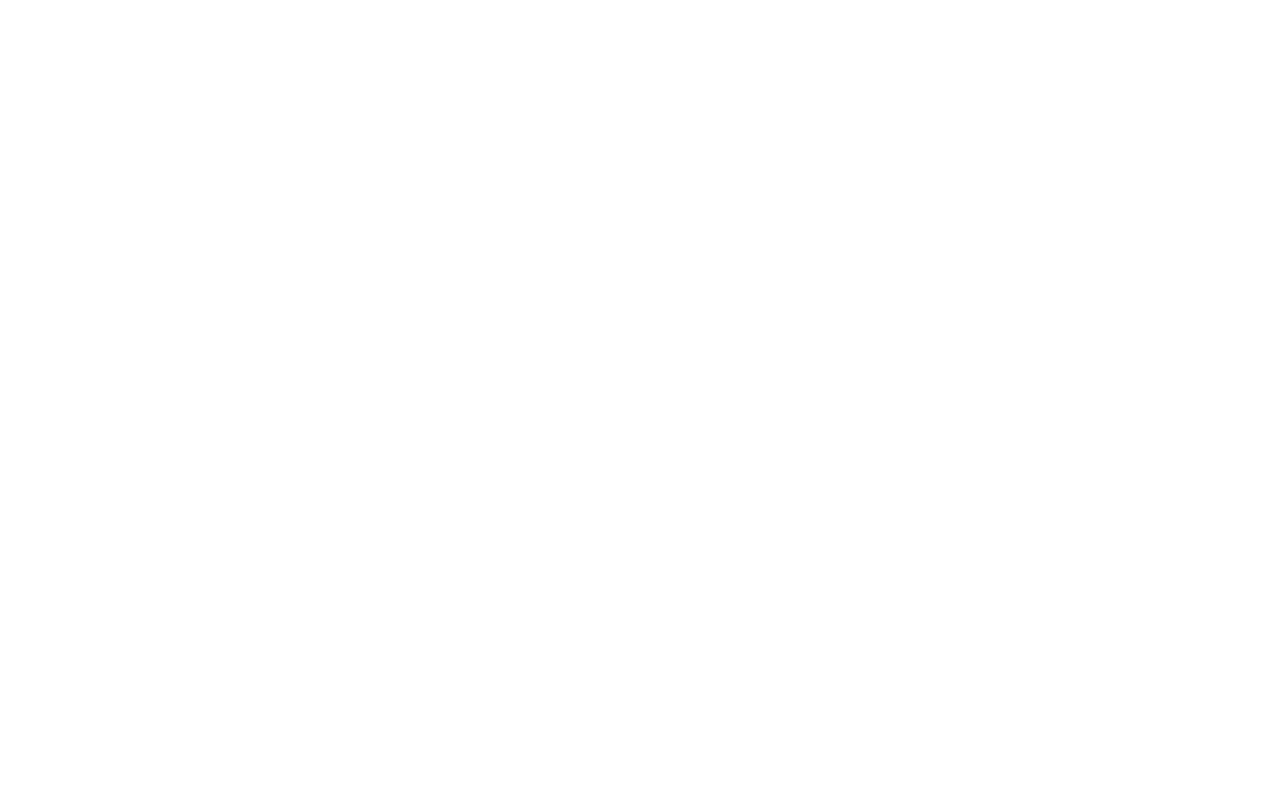
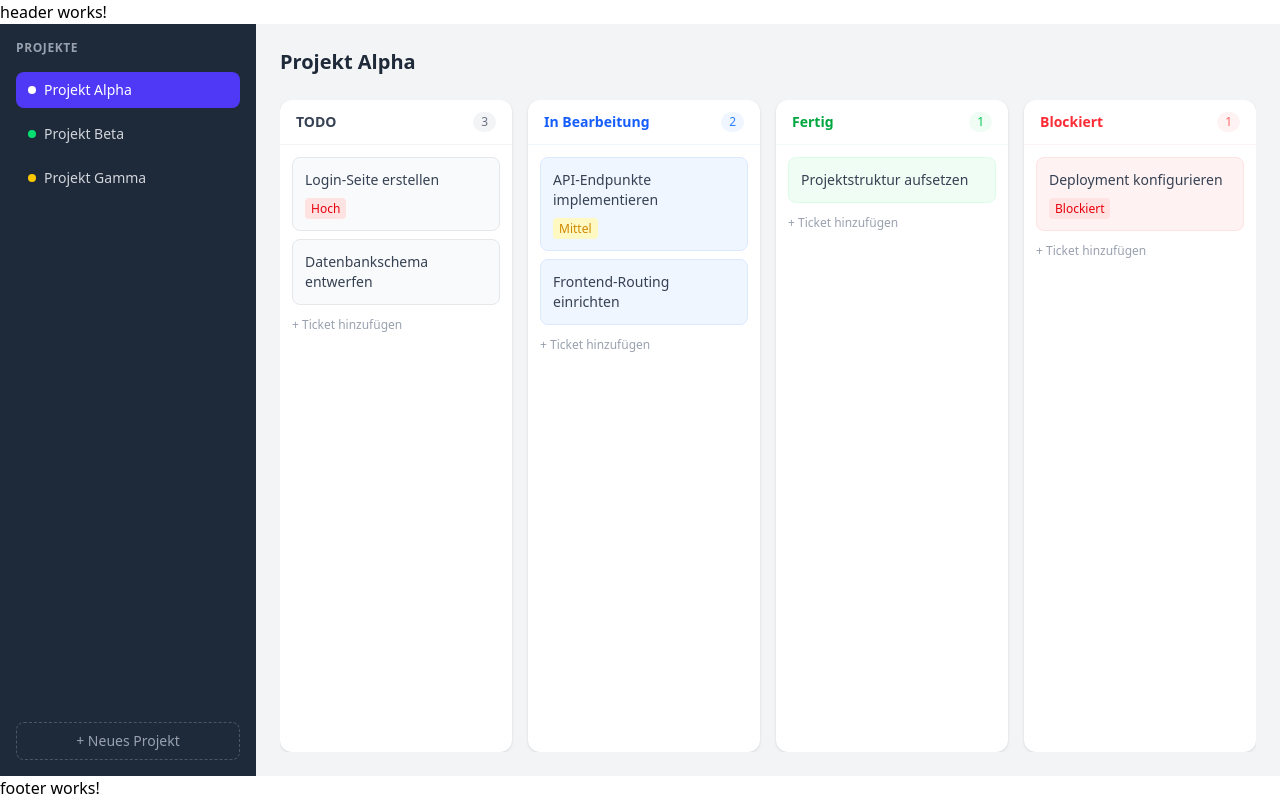
Before and after one commit to ChristianW12/verteilte-systeme-programm, an Angular app in the folder frontend/frontend-app/: page /dashboard in a window 1280 px wide. Before the commit this address led to /. Built offline with nearby package versions, Linux system fonts and the light colour scheme.

Commit message:
adding template for header, footer and prototype for dashboard site

```diff
--- a/frontend/frontend-app/src/app/app.html
+++ b/frontend/frontend-app/src/app/app.html
@@ -1 +1,7 @@
-<router-outlet></router-outlet>
+<div class="flex flex-col h-screen">
+  <app-header></app-header>
+  <main class="flex-1 overflow-hidden">
+    <router-outlet></router-outlet>
+  </main>
+  <app-footer></app-footer>
+</div>
--- a/frontend/frontend-app/src/app/app.routes.ts
+++ b/frontend/frontend-app/src/app/app.routes.ts
@@ -1,6 +1,9 @@
 import { Routes } from '@angular/router';
 import { Home } from './pages/home/home';
+import { Dashboard } from './pages/dashboard/dashboard';
+
 
 export const routes: Routes = [
   { path: '', component: Home },
+  {path: 'dashboard', component: Dashboard}
 ];
--- a/frontend/frontend-app/src/app/app.ts
+++ b/frontend/frontend-app/src/app/app.ts
@@ -1,9 +1,11 @@
 import { Component, signal } from '@angular/core';
 import { RouterOutlet } from '@angular/router';
+import { Header } from './shared/components/header/header';
+import { Footer } from './shared/components/footer/footer';
 
 @Component({
   selector: 'app-root',
-  imports: [RouterOutlet],
+  imports: [RouterOutlet, Header, Footer],
   templateUrl: './app.html',
   styleUrl: './app.css'
 })
--- a/frontend/frontend-app/src/app/pages/dashboard/dashboard.html
+++ b/frontend/frontend-app/src/app/pages/dashboard/dashboard.html
@@ -1 +1,101 @@
-<p>dashboard works!</p>
+<div class="flex h-full min-h-0">
+
+  <!-- Sidebar: Projektliste (~20%) -->
+  <aside class="w-1/5 bg-gray-800 text-white flex flex-col p-4 gap-2 shrink-0">
+    <h2 class="text-xs font-semibold text-gray-400 uppercase tracking-wider mb-2">Projekte</h2>
+
+    <button class="flex items-center gap-2 px-3 py-2 rounded-lg bg-indigo-600 text-white text-sm font-medium text-left">
+      <span class="w-2 h-2 rounded-full bg-white shrink-0"></span>
+      Projekt Alpha
+    </button>
+    <button class="flex items-center gap-2 px-3 py-2 rounded-lg hover:bg-gray-700 text-gray-300 text-sm text-left transition">
+      <span class="w-2 h-2 rounded-full bg-green-400 shrink-0"></span>
+      Projekt Beta
+    </button>
+    <button class="flex items-center gap-2 px-3 py-2 rounded-lg hover:bg-gray-700 text-gray-300 text-sm text-left transition">
+      <span class="w-2 h-2 rounded-full bg-yellow-400 shrink-0"></span>
+      Projekt Gamma
+    </button>
+
+    <div class="mt-auto">
+      <button class="w-full px-3 py-2 rounded-lg border border-dashed border-gray-600 text-gray-400 text-sm hover:border-indigo-400 hover:text-indigo-400 transition">
+        + Neues Projekt
+      </button>
+    </div>
+  </aside>
+
+  <!-- Hauptbereich: Kanban Board (restliche ~80%) -->
+  <main class="flex-1 bg-gray-100 p-6 flex flex-col min-w-0 overflow-hidden">
+    <h1 class="text-xl font-bold text-gray-800 mb-6 shrink-0">Projekt Alpha</h1>
+
+    <div class="flex gap-4 flex-1 min-h-0 overflow-x-auto">
+
+      <!-- TODO -->
+      <div class="flex-1 min-w-48 bg-white rounded-xl shadow-sm flex flex-col">
+        <div class="flex items-center justify-between px-4 py-3 border-b border-gray-100 shrink-0">
+          <span class="text-sm font-semibold text-gray-700">TODO</span>
+          <span class="text-xs bg-gray-100 text-gray-500 rounded-full px-2 py-0.5">3</span>
+        </div>
+        <div class="p-3 flex flex-col gap-2 overflow-y-auto flex-1">
+          <div class="bg-gray-50 border border-gray-200 rounded-lg p-3 text-sm text-gray-700 hover:shadow transition cursor-pointer">
+            Login-Seite erstellen
+            <div class="mt-2"><span class="text-xs bg-red-100 text-red-600 rounded px-1.5 py-0.5">Hoch</span></div>
+          </div>
+          <div class="bg-gray-50 border border-gray-200 rounded-lg p-3 text-sm text-gray-700 hover:shadow transition cursor-pointer">
+            Datenbankschema entwerfen
+          </div>
+          <button class="text-xs text-gray-400 hover:text-indigo-500 text-left mt-1 transition">+ Ticket hinzufügen</button>
+        </div>
+      </div>
+
+      <!-- In Bearbeitung -->
+      <div class="flex-1 min-w-48 bg-white rounded-xl shadow-sm flex flex-col">
+        <div class="flex items-center justify-between px-4 py-3 border-b border-blue-50 shrink-0">
+          <span class="text-sm font-semibold text-blue-600">In Bearbeitung</span>
+          <span class="text-xs bg-blue-50 text-blue-500 rounded-full px-2 py-0.5">2</span>
+        </div>
+        <div class="p-3 flex flex-col gap-2 overflow-y-auto flex-1">
+          <div class="bg-blue-50 border border-blue-100 rounded-lg p-3 text-sm text-gray-700 hover:shadow transition cursor-pointer">
+            API-Endpunkte implementieren
+            <div class="mt-2"><span class="text-xs bg-yellow-100 text-yellow-600 rounded px-1.5 py-0.5">Mittel</span></div>
+          </div>
+          <div class="bg-blue-50 border border-blue-100 rounded-lg p-3 text-sm text-gray-700 hover:shadow transition cursor-pointer">
+            Frontend-Routing einrichten
+          </div>
+          <button class="text-xs text-gray-400 hover:text-indigo-500 text-left mt-1 transition">+ Ticket hinzufügen</button>
+        </div>
+      </div>
+
+      <!-- Fertig -->
+      <div class="flex-1 min-w-48 bg-white rounded-xl shadow-sm flex flex-col">
+        <div class="flex items-center justify-between px-4 py-3 border-b border-green-50 shrink-0">
+          <span class="text-sm font-semibold text-green-600">Fertig</span>
+          <span class="text-xs bg-green-50 text-green-500 rounded-full px-2 py-0.5">1</span>
+        </div>
+        <div class="p-3 flex flex-col gap-2 overflow-y-auto flex-1">
+          <div class="bg-green-50 border border-green-100 rounded-lg p-3 text-sm text-gray-700 hover:shadow transition cursor-pointer">
+            Projektstruktur aufsetzen
+          </div>
+          <button class="text-xs text-gray-400 hover:text-indigo-500 text-left mt-1 transition">+ Ticket hinzufügen</button>
+        </div>
+      </div>
+
+      <!-- Blockiert -->
+      <div class="flex-1 min-w-48 bg-white rounded-xl shadow-sm flex flex-col">
+        <div class="flex items-center justify-between px-4 py-3 border-b border-red-50 shrink-0">
+          <span class="text-sm font-semibold text-red-500">Blockiert</span>
+          <span class="text-xs bg-red-50 text-red-400 rounded-full px-2 py-0.5">1</span>
+        </div>
+        <div class="p-3 flex flex-col gap-2 overflow-y-auto flex-1">
+          <div class="bg-red-50 border border-red-100 rounded-lg p-3 text-sm text-gray-700 hover:shadow transition cursor-pointer">
+            Deployment konfigurieren
+            <div class="mt-2"><span class="text-xs bg-red-100 text-red-600 rounded px-1.5 py-0.5">Blockiert</span></div>
+          </div>
+          <button class="text-xs text-gray-400 hover:text-indigo-500 text-left mt-1 transition">+ Ticket hinzufügen</button>
+        </div>
+      </div>
+
+    </div>
+  </main>
+
+</div>
--- /dev/null
+++ b/frontend/frontend-app/src/app/shared/components/footer/footer.html
@@ -0,0 +1 @@
+<p>footer works!</p>
--- /dev/null
+++ b/frontend/frontend-app/src/app/shared/components/header/header.html
@@ -0,0 +1 @@
+<p>header works!</p>
```
Also changed, not shown: frontend/frontend-app/src/app/shared/components/footer/footer.ts (added, +9 -0 lines), frontend/frontend-app/src/app/shared/components/header/header.ts (added, +9 -0 lines), frontend/frontend-app/src/app/shared/components/footer/footer.css (added), frontend/frontend-app/src/app/shared/components/header/header.css (added), 2 other files (tests, documents, lock files or other folders).
